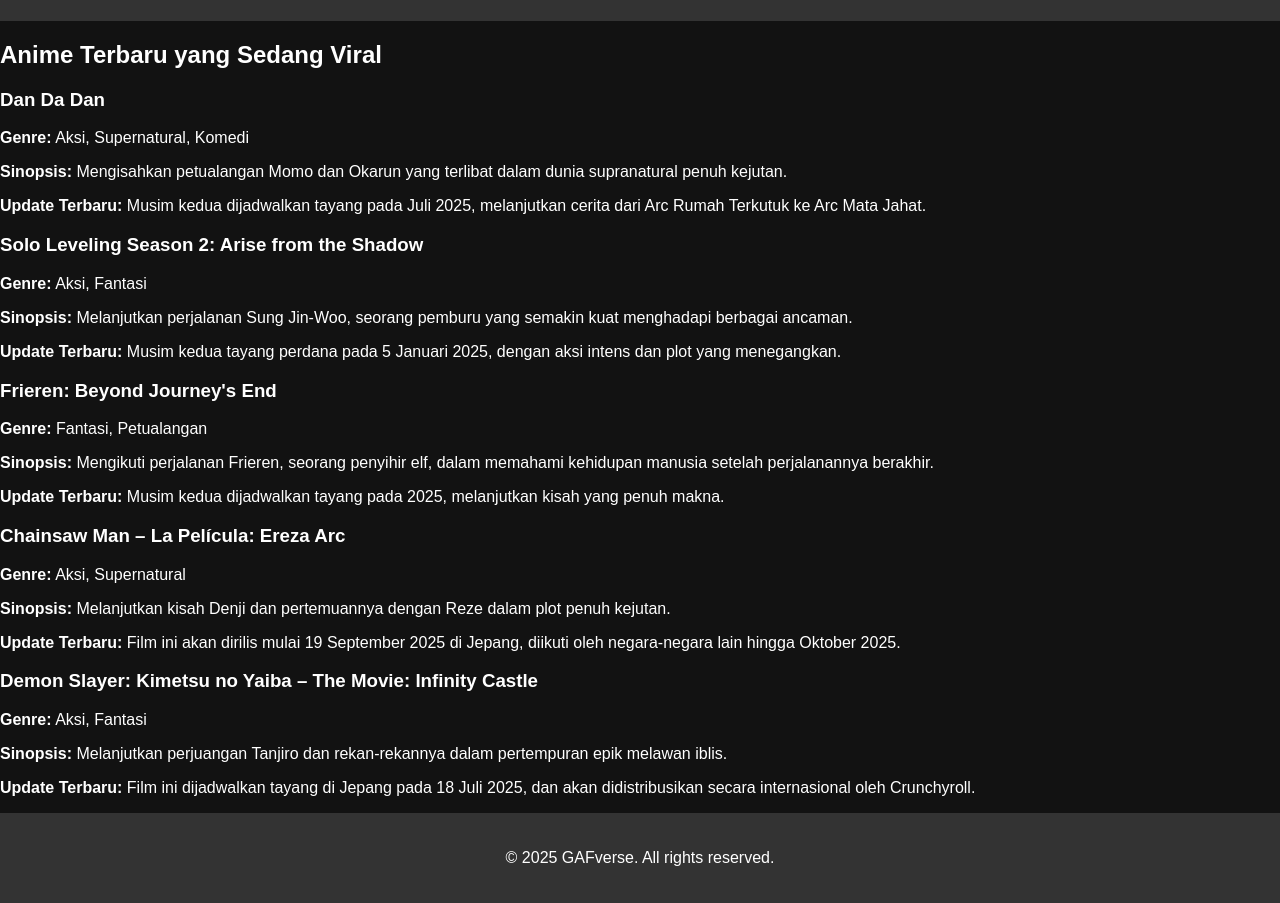
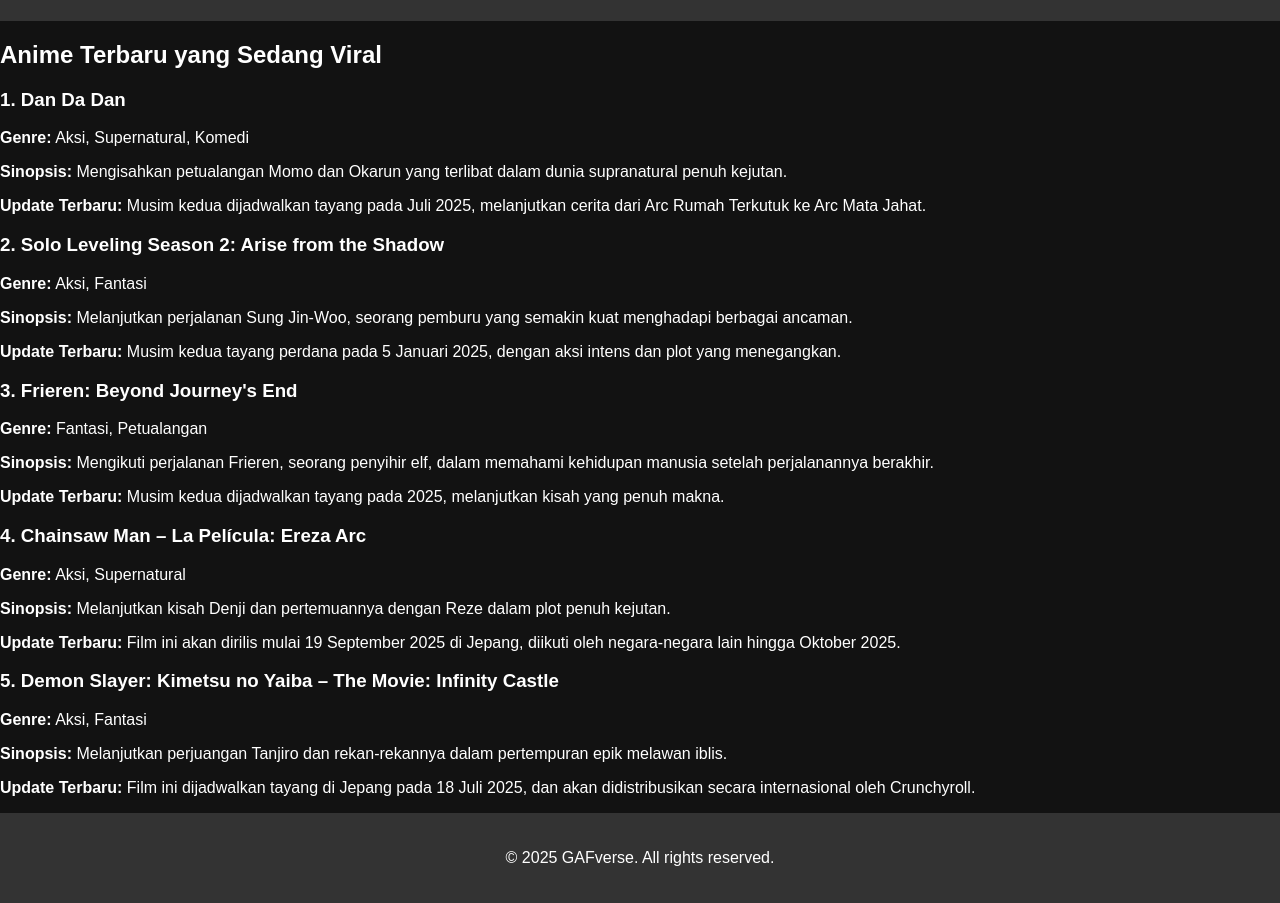
Before and after one commit to gafverse/gafverse, a plain HTML site: page anime.html in a window 1280 px wide. Shown: the part 117-1020 px from the top of the page. Drawn offline with Linux system fonts and the light colour scheme.

Commit message:
Update anime.html

```diff
--- a/anime.html
+++ b/anime.html
@@ -22,31 +22,31 @@
         <h2>Anime Terbaru yang Sedang Viral</h2>
             <div class="anime-list">
                 <div class="anime-item">
-                    <h3>Dan Da Dan</h3>
+                    <h3>1. Dan Da Dan</h3>
                     <p><strong>Genre:</strong> Aksi, Supernatural, Komedi</p>
                     <p><strong>Sinopsis:</strong> Mengisahkan petualangan Momo dan Okarun yang terlibat dalam dunia supranatural penuh kejutan.</p>
                     <p><strong>Update Terbaru:</strong> Musim kedua dijadwalkan tayang pada Juli 2025, melanjutkan cerita dari Arc Rumah Terkutuk ke Arc Mata Jahat.</p>
                 </div>
                 <div class="anime-item">
-                    <h3>Solo Leveling Season 2: Arise from the Shadow</h3>
+                    <h3>2. Solo Leveling Season 2: Arise from the Shadow</h3>
                     <p><strong>Genre:</strong> Aksi, Fantasi</p>
                     <p><strong>Sinopsis:</strong> Melanjutkan perjalanan Sung Jin-Woo, seorang pemburu yang semakin kuat menghadapi berbagai ancaman.</p>
                     <p><strong>Update Terbaru:</strong> Musim kedua tayang perdana pada 5 Januari 2025, dengan aksi intens dan plot yang menegangkan.</p>
                 </div>
                 <div class="anime-item">
-                    <h3>Frieren: Beyond Journey's End</h3>
+                    <h3>3. Frieren: Beyond Journey's End</h3>
                     <p><strong>Genre:</strong> Fantasi, Petualangan</p>
                     <p><strong>Sinopsis:</strong> Mengikuti perjalanan Frieren, seorang penyihir elf, dalam memahami kehidupan manusia setelah perjalanannya berakhir.</p>
                     <p><strong>Update Terbaru:</strong> Musim kedua dijadwalkan tayang pada 2025, melanjutkan kisah yang penuh makna.</p>
                 </div>
                 <div class="anime-item">
-                    <h3>Chainsaw Man – La Película: Ereza Arc</h3>
+                    <h3>4. Chainsaw Man – La Película: Ereza Arc</h3>
                     <p><strong>Genre:</strong> Aksi, Supernatural</p>
                     <p><strong>Sinopsis:</strong> Melanjutkan kisah Denji dan pertemuannya dengan Reze dalam plot penuh kejutan.</p>
                     <p><strong>Update Terbaru:</strong> Film ini akan dirilis mulai 19 September 2025 di Jepang, diikuti oleh negara-negara lain hingga Oktober 2025.</p>
                 </div>
                 <div class="anime-item">
-                    <h3>Demon Slayer: Kimetsu no Yaiba – The Movie: Infinity Castle</h3>
+                    <h3>5. Demon Slayer: Kimetsu no Yaiba – The Movie: Infinity Castle</h3>
                     <p><strong>Genre:</strong> Aksi, Fantasi</p>
                     <p><strong>Sinopsis:</strong> Melanjutkan perjuangan Tanjiro dan rekan-rekannya dalam pertempuran epik melawan iblis.</p>
                     <p><strong>Update Terbaru:</strong> Film ini dijadwalkan tayang di Jepang pada 18 Juli 2025, dan akan didistribusikan secara internasional oleh Crunchyroll.</p>
```
